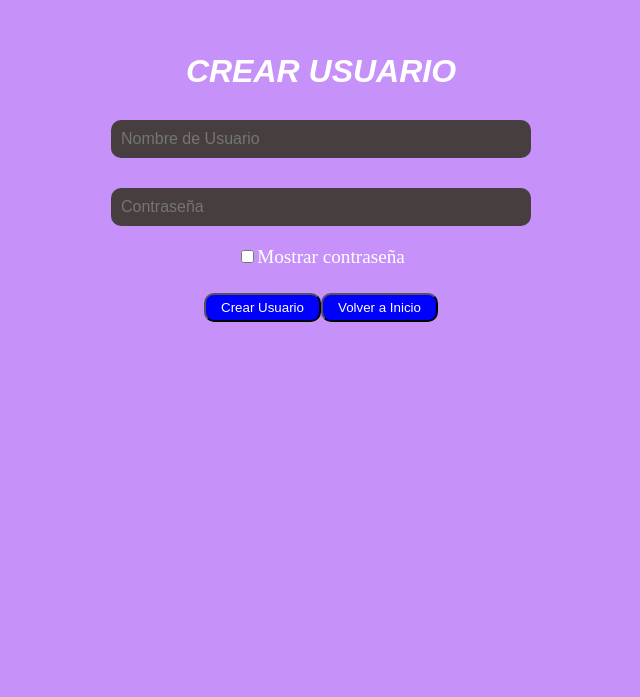
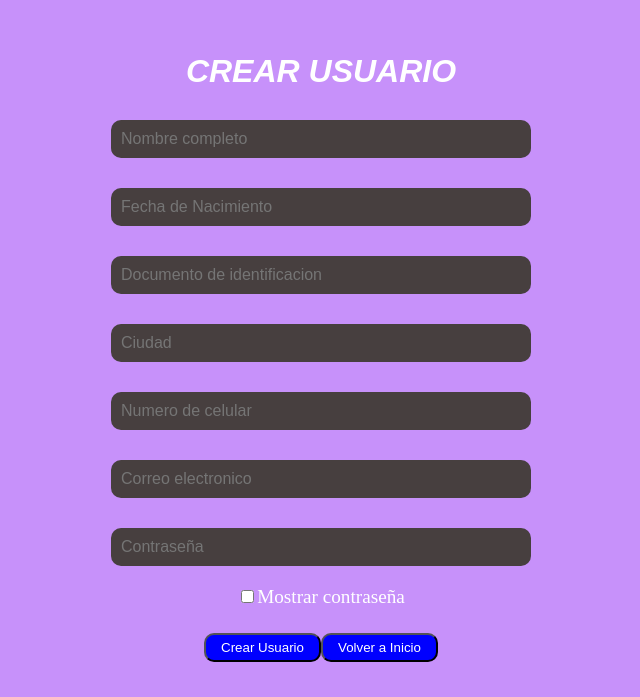
Before and after one commit to Allrg1104/gana-como-loco-Allrg1104, a React (Vite) app in the folder doritos/: page /createUser in a window 1280 px wide. Shown: the part 103-800 px from the top of the page, without its empty margins (319-959 px from the left). Built offline with nearby package versions, Linux system fonts and the light colour scheme.

Commit message:
Configuracion de registro de usuario

```diff
--- a/doritos/index.html
+++ b/doritos/index.html
@@ -4,7 +4,7 @@
     <meta charset="UTF-8" />
     <link rel="icon" type="image/svg+xml" href="/vite.svg" />
     <meta name="viewport" content="width=device-width, initial-scale=1.0" />
-    <title>Horoscopo</title>
+    <title>Doritos</title>
   </head>
   <body>
     <div id="root"></div>
--- a/doritos/package.json
+++ b/doritos/package.json
@@ -1,5 +1,5 @@
 {
-  "name": "horoscopo",
+  "name": "Doritos",
   "private": true,
   "version": "0.0.0",
   "type": "module",
--- a/doritos/src/components/CreateUser.jsx
+++ b/doritos/src/components/CreateUser.jsx
@@ -44,14 +44,69 @@ function CreateUser() {
     return (
         <div className="container">
             <form onSubmit={handleCreateUser}>
+
+                <div className='Bloque de regitro'>
+
+
                     <h1 id="tituloCrearUsuario">Crear Usuario</h1>
                     <input
                         type="text"
                         id="inputUsername"
-                    placeholder="Nombre de Usuario"
+                        placeholder="Nombre completo"
                         onChange={(e) => setUsername(e.target.value)}
                         required
                     />
+                    <div className="date-born">
+                        <input
+                            type="text"
+                            id="inputPassword"
+                            placeholder="Fecha de Nacimiento"
+                            onChange={(e) => setDateBorn(e.target.value)}
+                            required
+                        />
+                    </div>
+
+                    <div className="Nomero-identificacion">
+                        <input
+                            type="text"
+                            id="inputPassword"
+                            placeholder="Documento de identificacion"
+                            onChange={(e) => setNit(e.target.value)}
+                            required
+                        />
+                    </div>
+
+                    <div className="ciudad">
+                        <input
+                            type="text"
+                            id="inputPassword"
+                            placeholder="Ciudad"
+                            onChange={(e) => setNit(e.target.value)}
+                            required
+                        />
+                    </div>
+
+
+                    <div className="number-phone">
+                        <input
+                            type="text"
+                            id="inputPassword"
+                            placeholder="Numero de celular"
+                            onChange={(e) => setPhone(e.target.value)}
+                            required
+                        />
+                    </div>
+
+                    <div className="email">
+                        <input
+                            type="text"
+                            id="inputPassword"
+                            placeholder="Correo electronico"
+                            onChange={(e) => setPhone(e.target.value)}
+                            required
+                        />
+                    </div>
+
                     <div className="password-container">
                         <input
                             type={showPassword ? "text" : "password"}
@@ -70,6 +125,8 @@ function CreateUser() {
                         </label>
                     </div>
 
+                </div>
+
                 <button type="submit" id="btnCrearu">Crear Usuario</button>
                 <button type="button" id="btnHome" onClick={() => navigate('/')}>Volver a Inicio</button>
             </form>
--- a/doritos/src/components/Form.jsx
+++ b/doritos/src/components/Form.jsx
@@ -39,34 +39,18 @@ function Form({ callback }) {
 
     return (
         <form onSubmit={validateUser}>
-            <h1 id="txtBienvenida">Bienvenido a nuestro portal del Zodiaco</h1>
-            <h4 className="txt">Nombre de Usuario</h4>
+            <h1 id="txtBienvenida">Inicio de sesion</h1>
+            <h4 className="txt">Correo: </h4>
             <input type="text" className="entry" onChange={(e) => setUsername(e.target.value)} /><br />
             <h4 className="txt">Contraseña</h4>
             <input type="password" className="entry" onChange={(e) => setPassword(e.target.value)} /><br />
             <input type="submit" value="Ingresar" id="btnEnviar" />
 
-            {/* Botón para cambiar contraseña */}
-            <button
-                type="button"
-                id="btnChangePassword"
-                onClick={() => navigate('/changePassword')}
-            >
-                Cambiar Contraseña
+            {/* Botón para crear usuario */}
+            <button type="button" id="btnCreateUser" onClick={() => navigate('/createUser')}
+            >   Crear Usuario
             </button>
 
-            {/* Botón para crear usuario */}
-            <button
-                type="button"
-                id="btnCreateUser"
-                onClick={() => navigate('/createUser')}
-            >
-                Crear Usuario
-            </button>
-            {/* Botón para crear administrador */}
-            <button type="button" id="btnCreateAdmin" onClick={() => navigate('/createAdmin')}>
-                Crear Administrador
-            </button>
 
         </form>
 
```
Also changed, not shown: 1 other file (tests, documents, lock files or other folders). Lines whose indentation alone changed are shown as unchanged.
